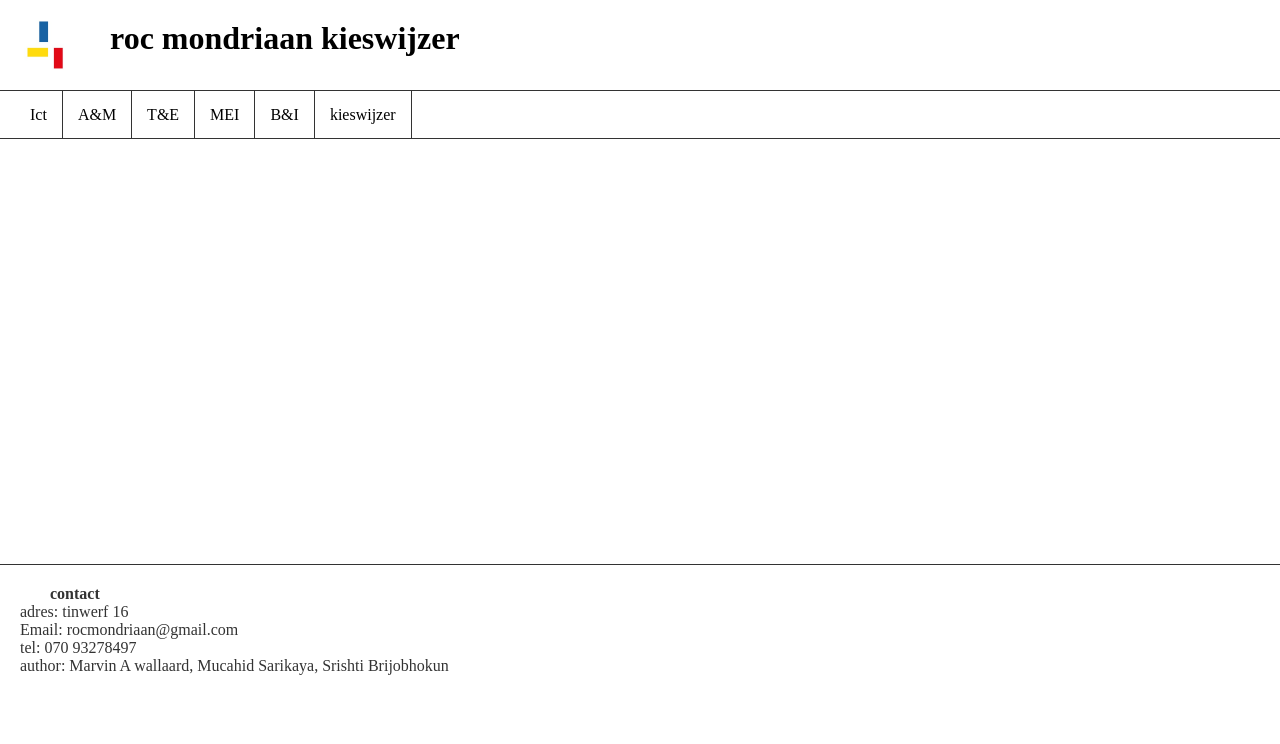
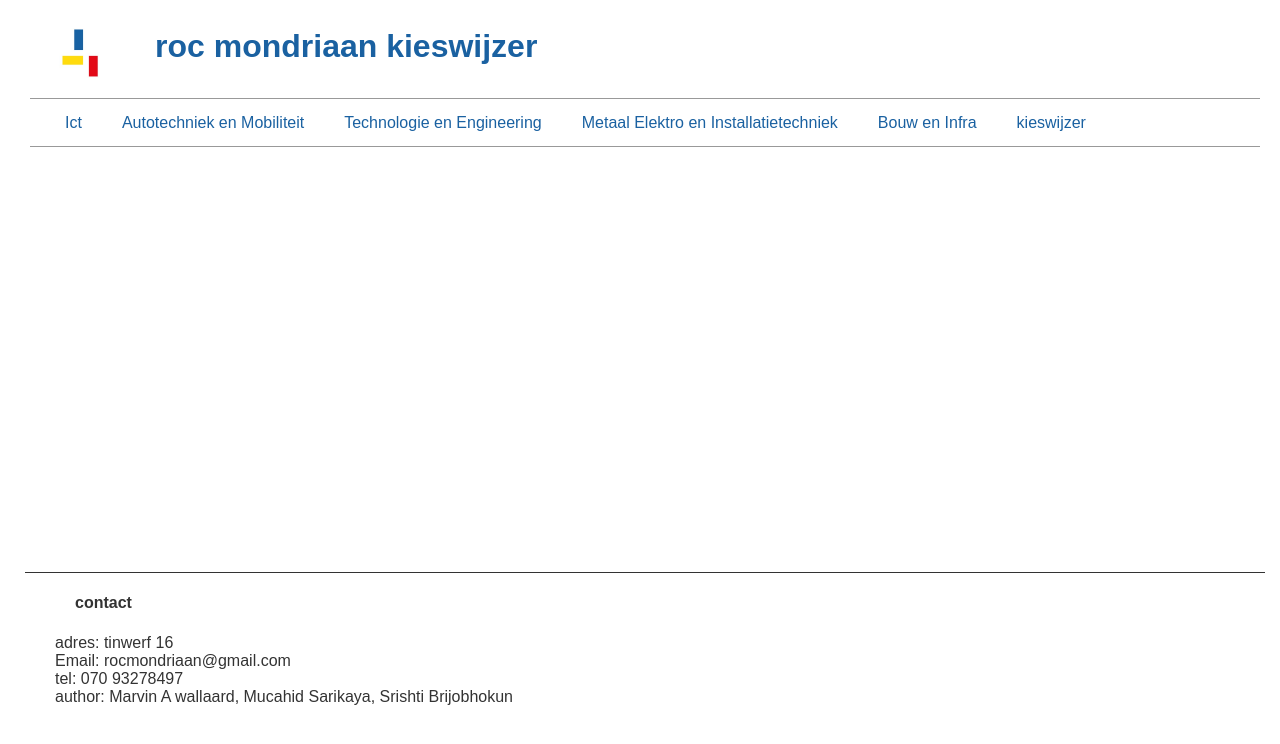
Before and after one commit to marvinw2000/kieswijzer, a Vue app in the folder kieswijzer1.1/: page / in a window 1280 px wide. Shown: the top 744 px of the page. Built offline with nearby package versions, Linux system fonts and the light colour scheme.

Commit message:
font_aangepast

```diff
--- a/kieswijzer1.1/src/App.vue
+++ b/kieswijzer1.1/src/App.vue
@@ -18,8 +18,10 @@ export default {
 </script>
 <style>
 *{
+  font-family: ff-scala-sans-pro,sans-serif;
   padding: 0px;
-  margin: 0px;
+  margin-left: 5px;
+  margin-right: 5px;
 }
 #placeholder {
   height:425px;
--- a/kieswijzer1.1/src/components/Header.vue
+++ b/kieswijzer1.1/src/components/Header.vue
@@ -11,12 +11,12 @@
     </div>
     <div id="lower">
       <div id="nav">
-        <a class="button" href="">Ict</a>
-        <a class="button" href="">A&M</a>
-        <a class="button" href="">T&E</a>
-        <a class="button" href="">MEI</a>
-        <a class="button" href="">B&I</a>
-        <a class="button" href="">kieswijzer</a>
+        <a class="navButton" href="">Ict</a>
+        <a class="navButton" href="">Autotechniek en Mobiliteit</a>
+        <a class="navButton" href="">Technologie en Engineering</a>
+        <a class="navButton" href="">Metaal Elektro en Installatietechniek</a>
+        <a class="navButton" href="">Bouw en Infra</a>
+        <a class="navButton" href="">kieswijzer</a>
       </div>
     </div>
   </header>
@@ -39,33 +39,41 @@ export default
 </script>
 <style scoped>
 #titel{}
-#titel h1{margin: 20px;}
+#titel h1{
+  margin: 20px;
+  color: #1A61A1;
+
+}
 #logo{}
 #logo img{ height: 50px; width: 50px; margin: 20px;}
 #upper
 {
   width: 100%;
   height: 90px;
-  border-bottom: solid #333 1px;
+  border-bottom: solid #999 1px;
   display: flex;
 }
 #lower
 {
   width: 100%;
   height: 47px;
-  border-bottom: solid #333 1px;
+  border-bottom: solid #999 1px;
   display: flex;
 }
 #nav
 {
   margin: 15px;
 }
-.button
+.navButton
 {
   padding: 15px;
   text-decoration: none;
-  border-right: solid #333 1px;
-  color: black;
+  color: #1A61A1;
+}
+.navButton:hover
+{
+  color: #fff;
+  background-color: #1A61A1;
 }
 
 </style>
```
